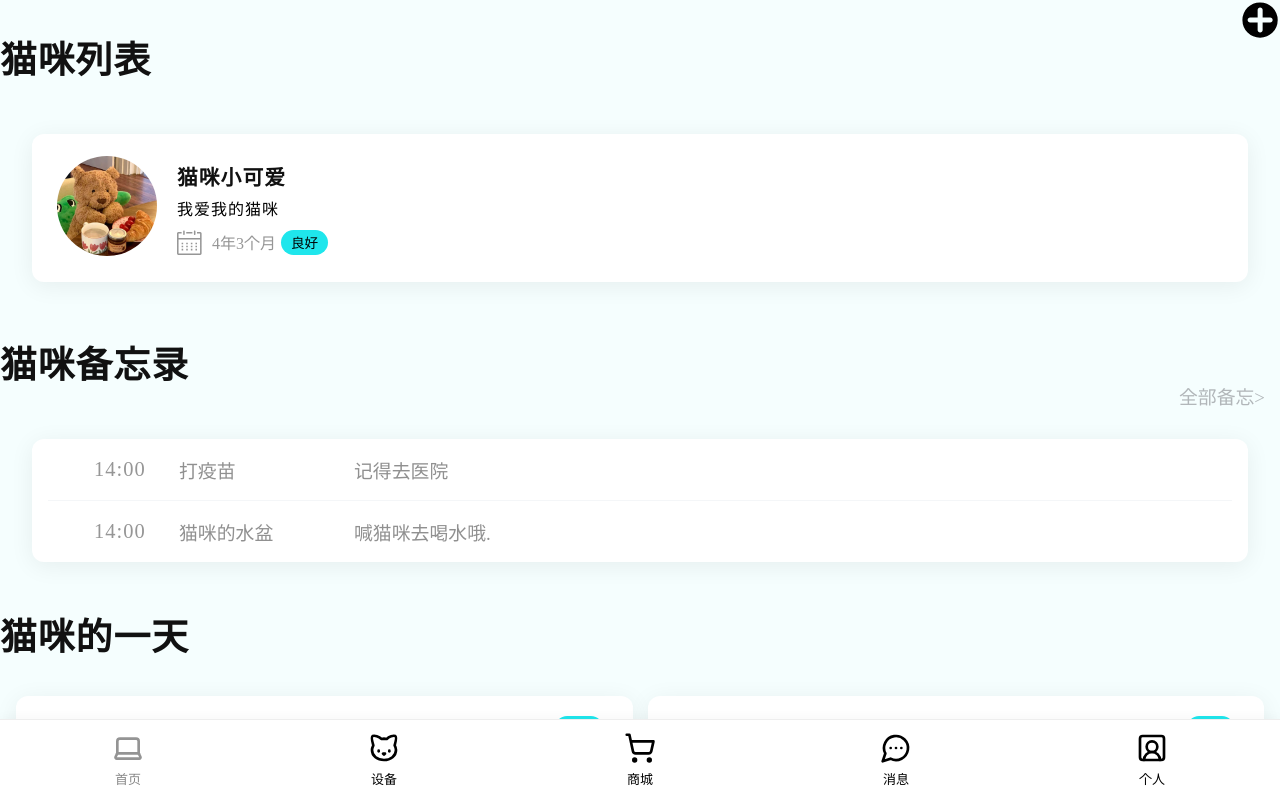
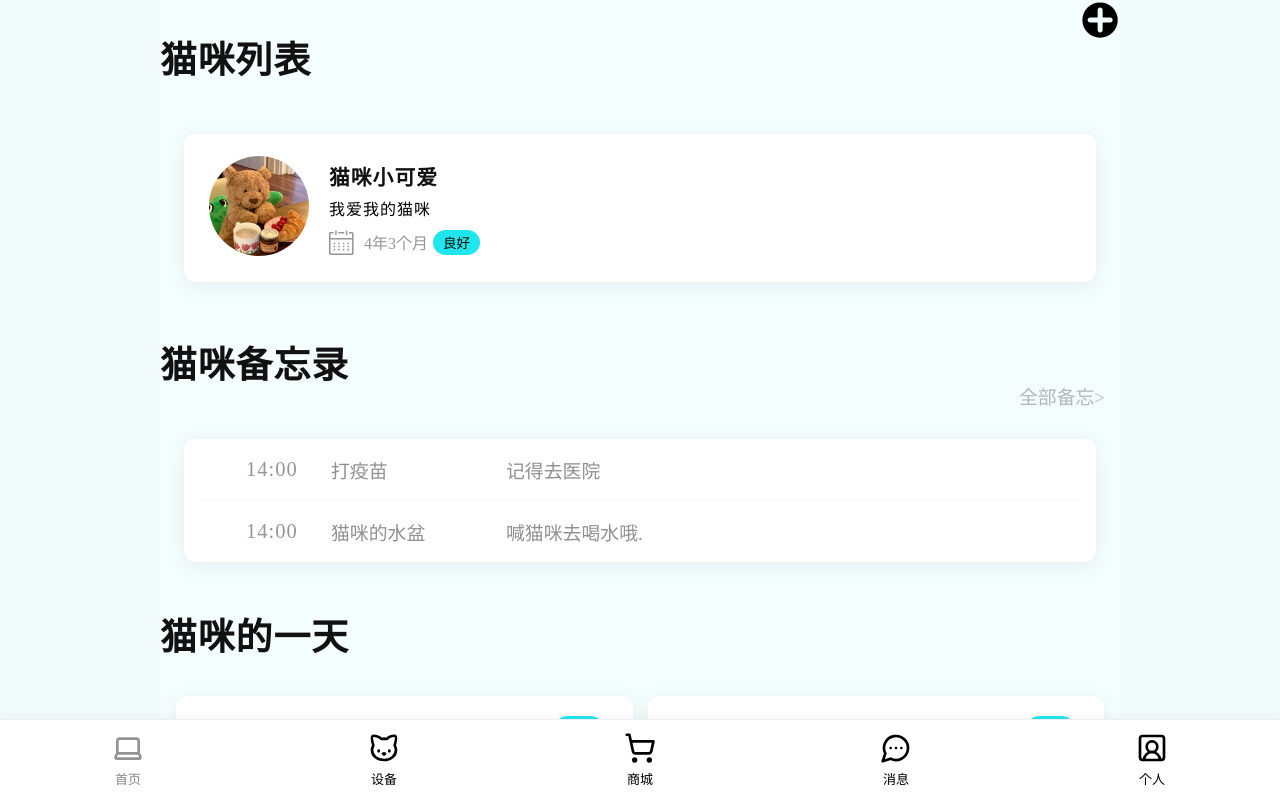
Before and after one commit to Jerry-Guo1020/cat_web, a Vue app: page / in a window 1280 px wide. Shown: the top 798 px of the page. Built offline with nearby package versions, Linux system fonts and the light colour scheme.

Commit message:
feat：优化了一下页面的结构布局的细节

```diff
--- a/src/views/home/home.vue
+++ b/src/views/home/home.vue
@@ -81,11 +81,13 @@ const userInfo = ref({
 <style scoped>
 .container {
     width: 100%;
+    max-width: 960px;
     min-height: 100vh;
     background: #f5fefe;
     display: flex;
     flex-direction: column;
     align-items: flex-start;
+    margin: 0 auto;
     padding-top: 0;
     padding-bottom: calc(104px + env(safe-area-inset-bottom, 24px));
 
--- a/src/views/personal/personal.vue
+++ b/src/views/personal/personal.vue
@@ -342,6 +342,10 @@ const otherFunctions = [
         height: 38px;
         font-size: 1rem;
     }
+    .title {
+        font-size: 1.32rem;
+        margin: 35px 0 13px 10px;
+    }
 
 }
 </style>
```
